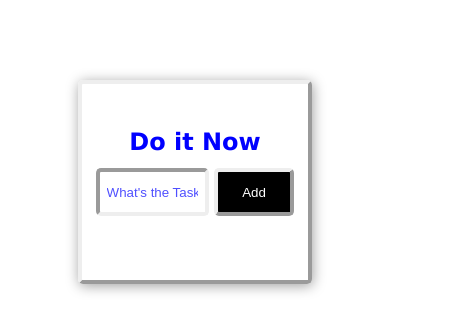
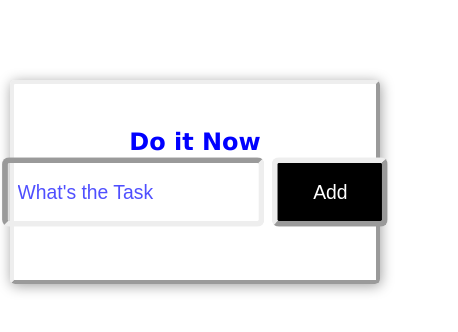
Before and after one commit to T3chhefty/my-todo-app, a plain HTML site: page index.html in a window 390 px wide. Shown: the whole page, 458 px wide, since content can reach past the window. Drawn offline with Linux system fonts and the light colour scheme; some packages are replaced by stand-ins of ours; a script that the page names is missing.

Commit message:
adjusted the form element {transform:scale() from 1 to 1.45}

```diff
--- a/assets/css/style.css
+++ b/assets/css/style.css
@@ -137,14 +137,23 @@ h2 {
 
 /* media query for screen maxwidth: 729px */
 @media screen and (max-width: 729px) {
+  .wrapper {
+    /* display: none; */
+    width: 95%;
+  }
   .todo-wrapper {
     padding: 0.9em;
     height: 3rem;
   }
   form {
-    transform: scale(1);
+    width: 100%;
+    transform: scale(1.45);
     margin: 0 0 2em 0;
   }
+
+  /* .user-input{
+    width: 100%;
+  } */
 
   .user-inputed-todo {
     width: 60%;
```
